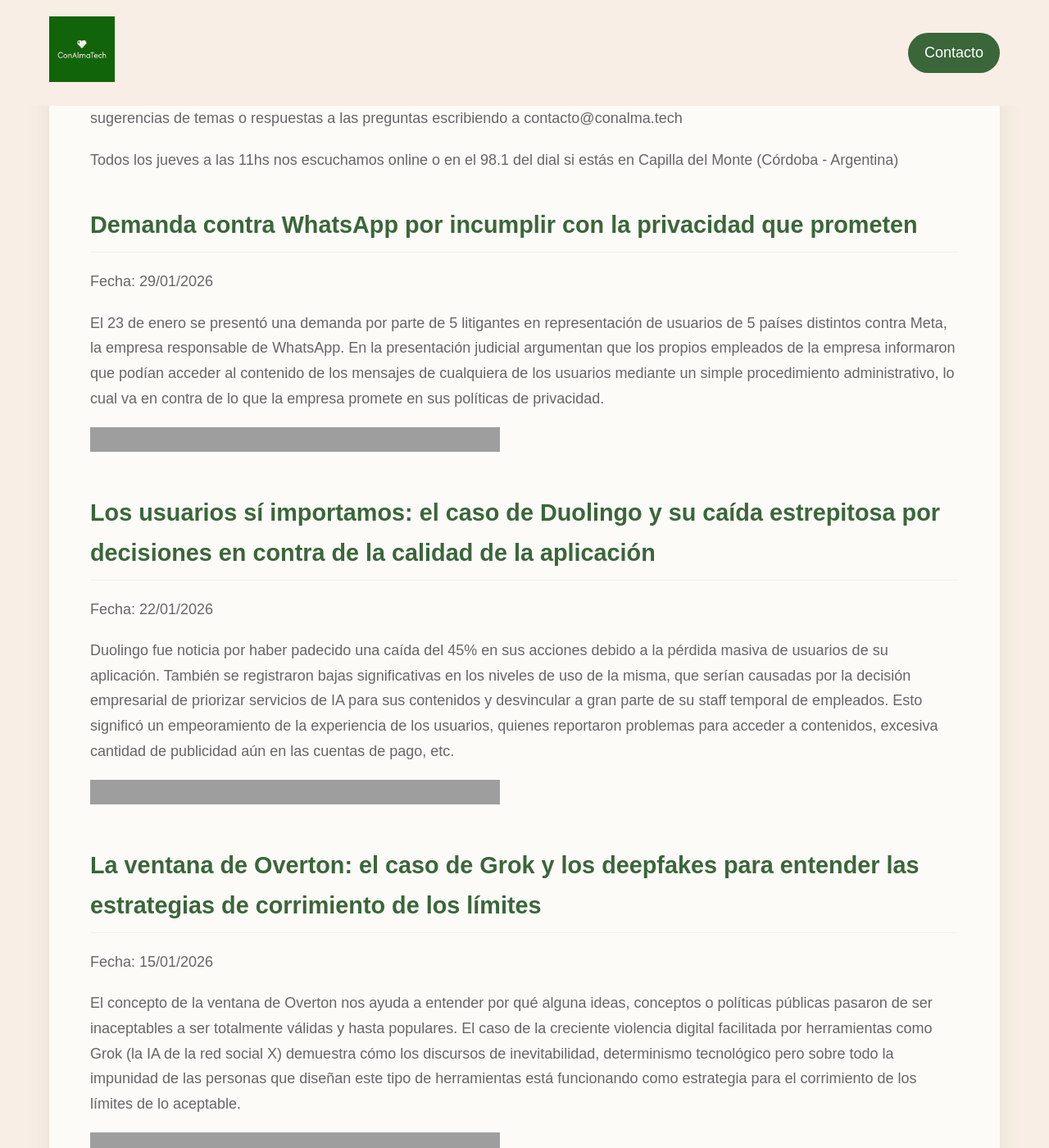
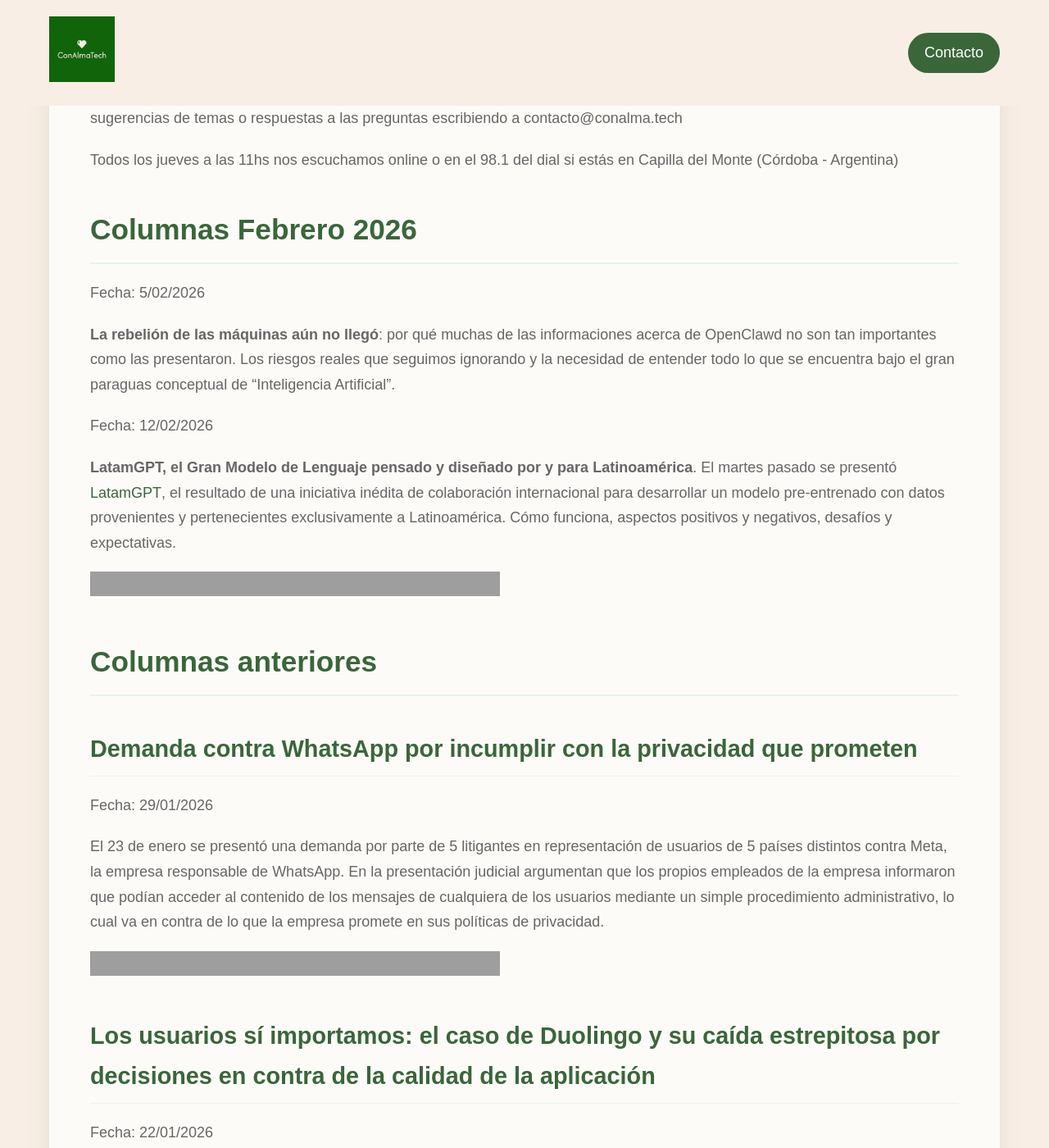
Before and after one commit to anitalmada/anitalmada.github.io, a Jekyll site: the page built from _posts/2026-02-12-columna-radial-semanal.markdown, in a window 1280 px wide and 1400 px high, scrolled down 847 px. Shown: the whole window at 82% size. Built offline with Jekyll 4.4.1, drawn with Linux system fonts in a browser that asks for light colours; some web fonts are replaced; some of the changed text lies outside the part shown; grey boxes are pictures that could not be loaded.

Commit message:
Updating radio podcast blogpost

```diff
--- a/_posts/2026-01-29-columna-radial-semanal.markdown
+++ b/_posts/2026-02-12-columna-radial-semanal.markdown
@@ -1,7 +1,7 @@
 ---
 layout: post
 title: "Columna radial semanal"
-date: 2026-01-29 12:53:00 -0300
+date: 2026-02-12 19:23:00 -0300
 categories:
 description: Columna semanal de tecnología en Una Radio, Muchas Voces. Noticias, regulación, aplicaciones y reflexión sobre avances tecnológicos. Todos los jueves. Con Alma Tech.
 image: /assets/images/imagenBlogRadio.png
@@ -12,6 +12,20 @@
 Te dejo el listado actualizado con las columnas disponibles para que las puedas escuchar cuando quieras. Podés dejar comentarios, sugerencias de temas o respuestas a las preguntas escribiendo a contacto@conalma.tech
 
 Todos los jueves a las 11hs nos escuchamos online o en el 98.1 del dial si estás en Capilla del Monte (Córdoba - Argentina)
+
+# Columnas Febrero 2026
+
+Fecha: 5/02/2026
+
+**La rebelión de las máquinas aún no llegó**: por qué muchas de las informaciones acerca de OpenClawd no son tan importantes como las presentaron. Los riesgos reales que seguimos ignorando y la necesidad de entender todo lo que se encuentra bajo el gran paraguas conceptual de "Inteligencia Artificial".
+
+Fecha: 12/02/2026
+
+**LatamGPT, el Gran Modelo de Lenguaje pensado y diseñado por y para Latinoamérica**. El martes pasado se presentó [LatamGPT](https://latamgpt.org), el resultado de una iniciativa inédita de colaboración internacional para desarrollar un modelo pre-entrenado con datos provenientes y pertenecientes exclusivamente a Latinoamérica. Cómo funciona, aspectos positivos y negativos, desafíos y expectativas.
+
+<iframe src="https://archive.org/embed/columna-tecnologia-12-feb-2026" width="500" height="30" frameborder="0" webkitallowfullscreen="true" mozallowfullscreen="true" allowfullscreen></iframe>
+
+# Columnas anteriores
 
 ## **Demanda contra WhatsApp por incumplir con la privacidad que prometen**
 
```
